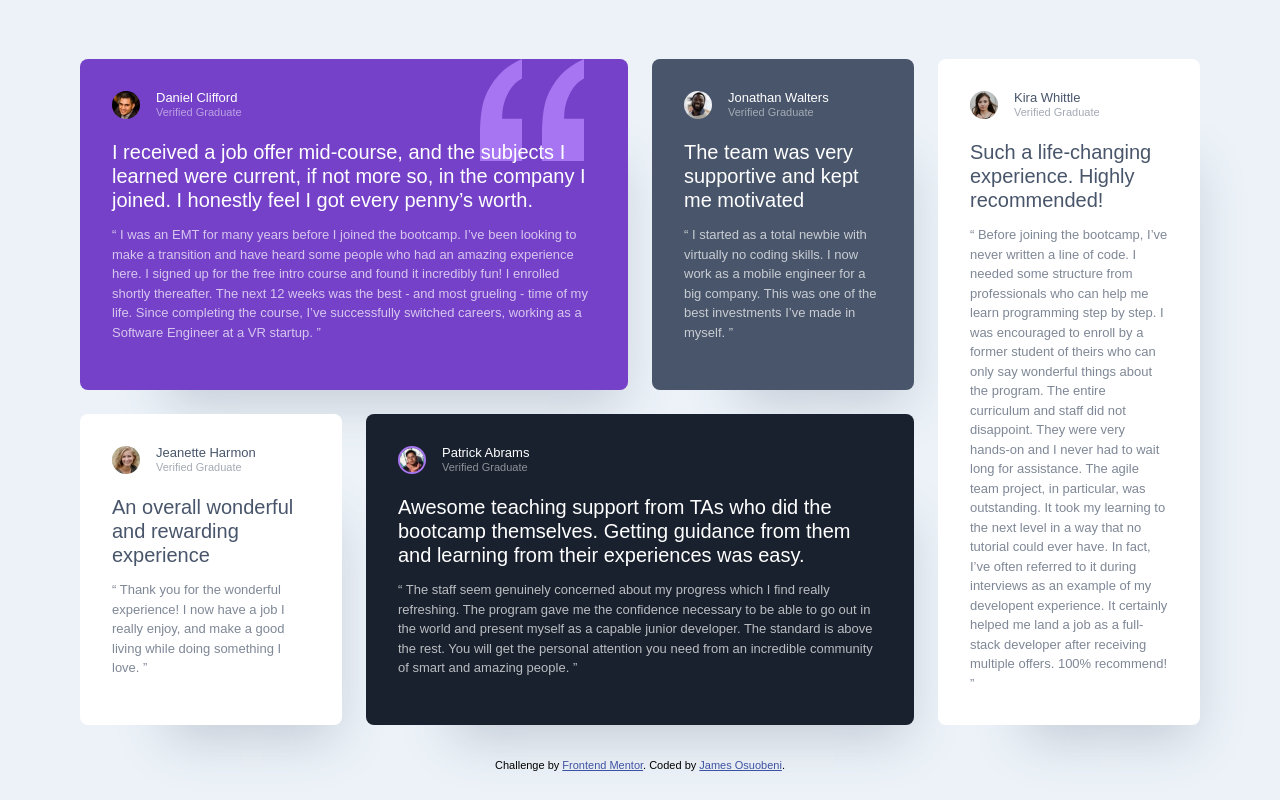
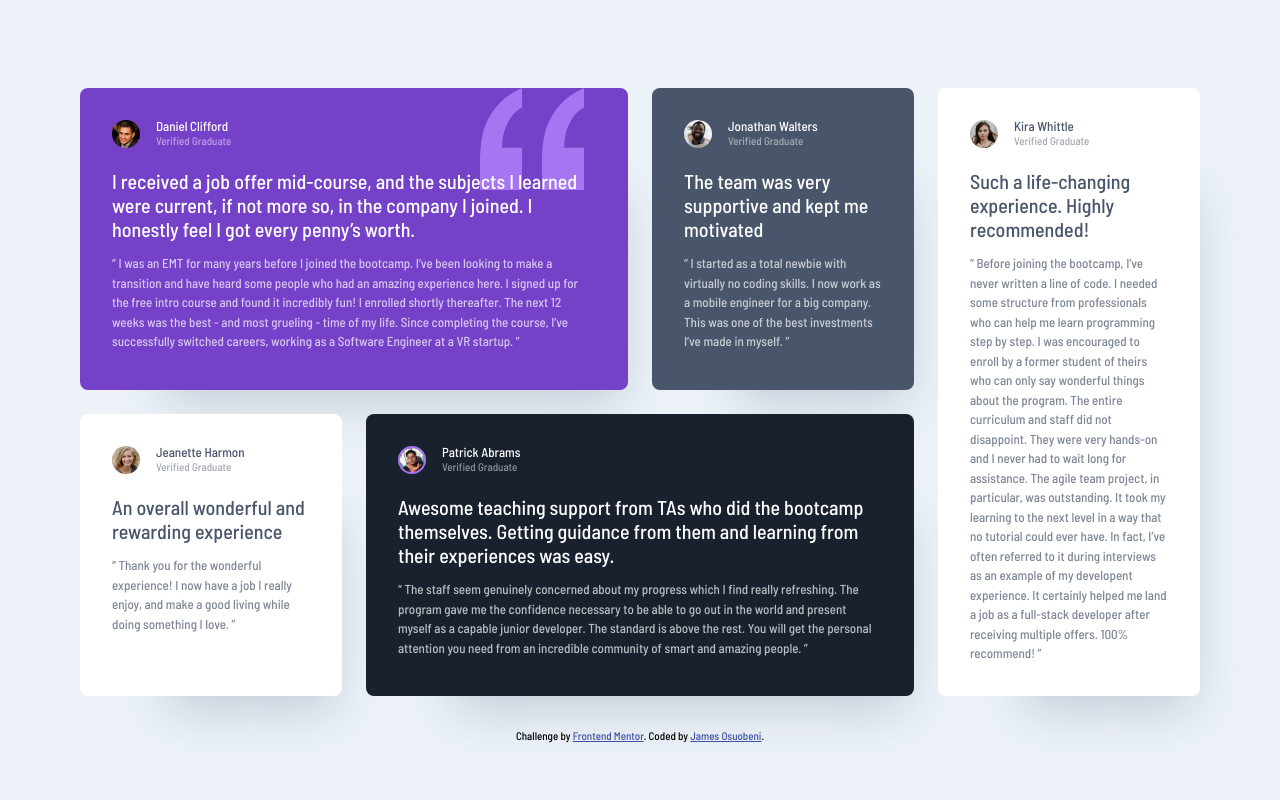
Before and after one commit to Ebibeni/testimonials-grid-section-main, a plain HTML site: page index.html in a window 1280 px wide. Drawn offline with Linux system fonts and the light colour scheme.

Commit message:
adding google font styling to the header file

```diff
--- a/index.html
+++ b/index.html
@@ -7,6 +7,10 @@
   <link rel="icon" type="image/png" sizes="32x32" href="./images/favicon-32x32.png">
 
   <title>Frontend Mentor | testimonials grid section main</title>
+
+  <link rel="preconnect" href="https://fonts.googleapis.com"><link rel="preconnect" href="https://fonts.gstatic.com" crossorigin>
+  <link href="https://fonts.googleapis.com/css2?family=Barlow+Semi+Condensed:wght@500;600&display=swap" rel="stylesheet">
+
   <link rel="stylesheet" href="style.css">
 
   <!-- Feel free to remove these styles or customise in your own stylesheet 👍 -->
```
